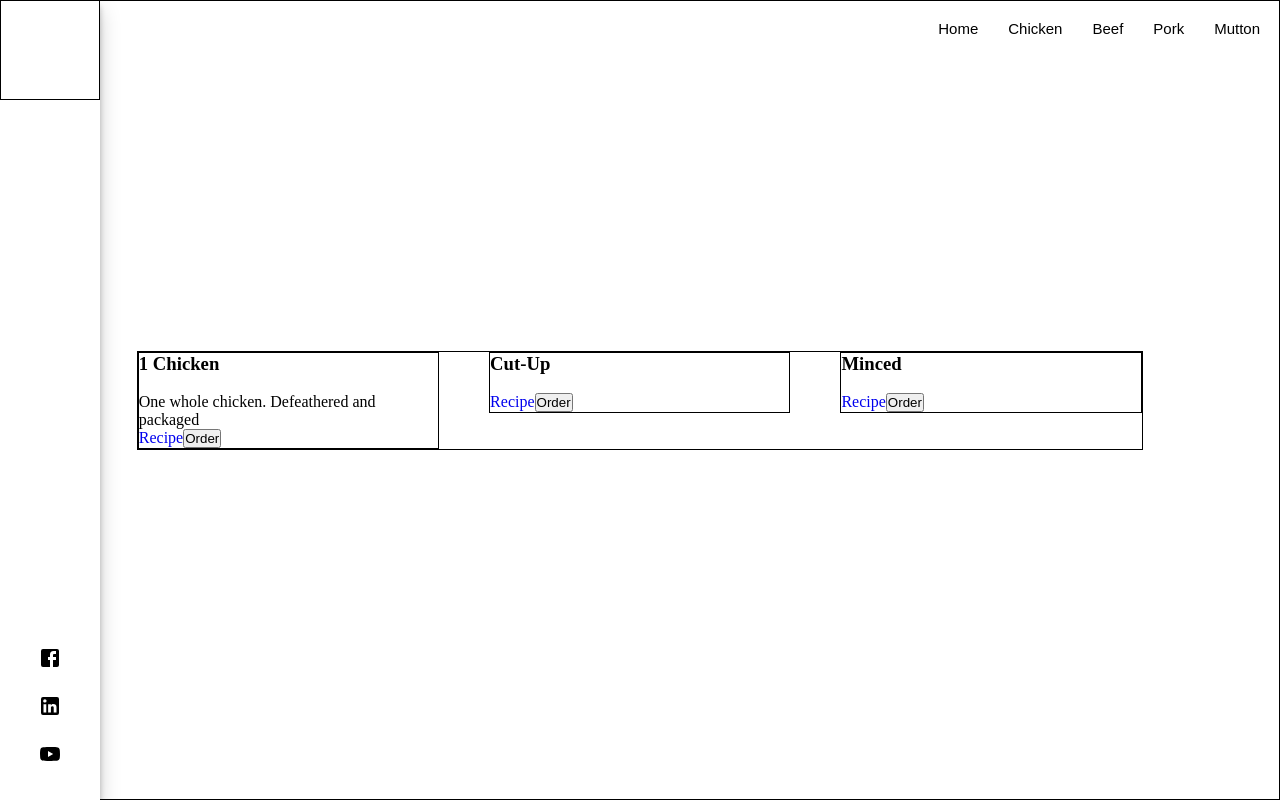
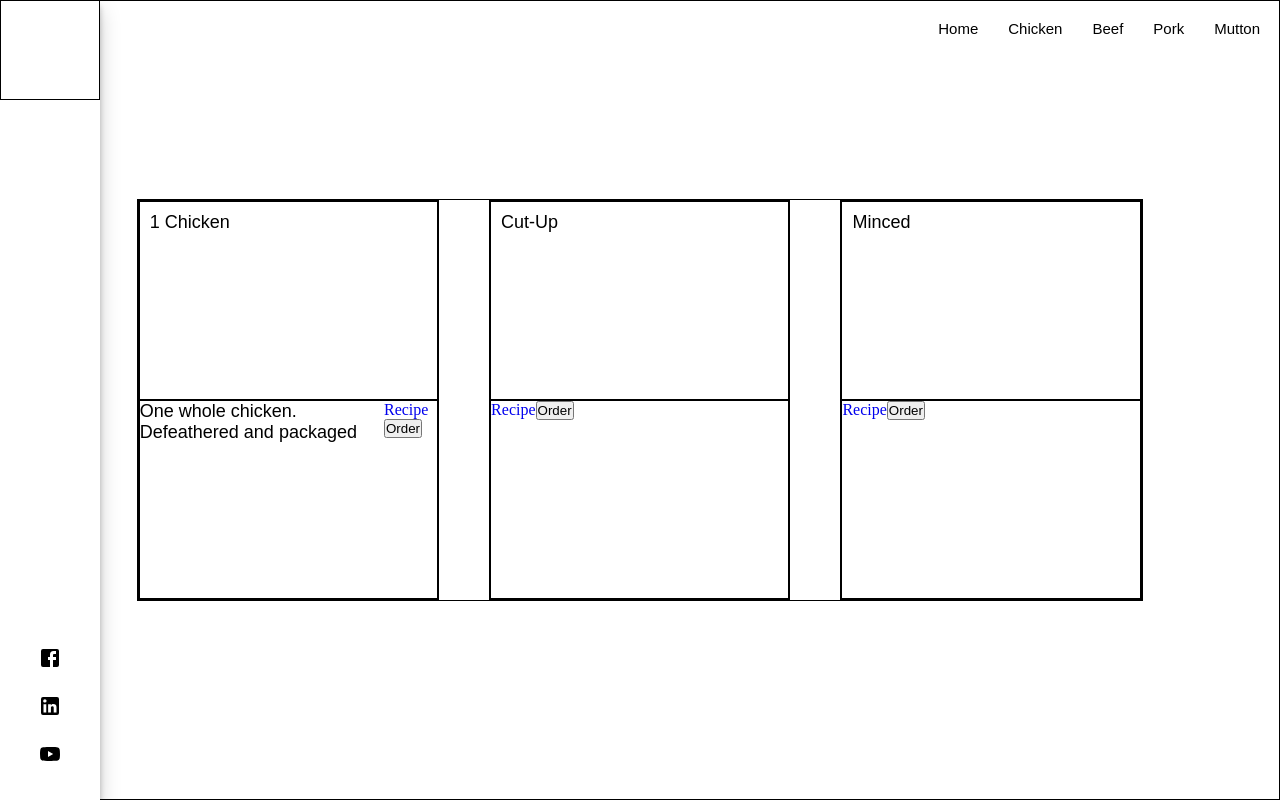
Before and after one commit to Dev-Rook/meat-shop, a React (Create React App) app: page / in a window 1280 px wide. Built offline with nearby package versions, Linux system fonts and the light colour scheme.

Commit message:
Basic card styling applied

```diff
--- a/src/Components/Racks/Poultry/Styles/Poultry.module.css
+++ b/src/Components/Racks/Poultry/Styles/Poultry.module.css
@@ -1,10 +1,56 @@
 .Swiper {
   border: 1px solid black;
   display: flex;
+  padding: 10px;
   margin: auto;
   margin-right: 0px;
   width: 80%;
 }
 .Swiper .Slide {
   border: 1px solid black;
+  padding: 5px;
+  border: 1px solid black;
+  display: flex;
+  flex-direction: column;
+  position: relative;
+  justify-content: center;
+  align-items: center;
+  padding: 5px;
+  gap: 20px;
+  height: 400px;
+  width: 300px;
+}
+.Swiper .Slide .Display_Image_Container {
+  border: 1px solid black;
+  display: flex;
+  position: absolute;
+  top: 0;
+  left: 0;
+  width: 100%;
+  height: 50%;
+}
+.Swiper .Slide .Display_Image_Container .Card_Title {
+  position: absolute;
+  top: 10px;
+  left: 10px;
+  color: black;
+  font-family: sans-serif;
+  font-size: 18px;
+  font-weight: 400;
+  z-index: 10;
+}
+.Swiper .Slide .Card_Details {
+  border: 1px solid black;
+  display: flex;
+  position: absolute;
+  bottom: 0;
+  left: 0;
+  width: 100%;
+  height: 50%;
+}
+.Swiper .Slide .Card_Details .Description {
+  color: black;
+  font-family: sans-serif;
+  font-size: 18px;
+  font-weight: 400;
 }/*# sourceMappingURL=Poultry.module.css.map */
--- a/src/Components/Racks/Poultry/Styles/Poultry.module.scss
+++ b/src/Components/Racks/Poultry/Styles/Poultry.module.scss
@@ -1,6 +1,8 @@
 .Swiper {
   border: 1px solid black;
   display: flex;
+
+  padding: 10px;
 
   margin: auto;
   margin-right: 0px;
@@ -8,36 +10,70 @@
 
   .Slide {
     border: 1px solid black;
+    padding: 5px;
+
+    border: 1px solid black;
+
+    display: flex;
+    flex-direction: column;
+
+    position: relative;
+
+    justify-content: center;
+    align-items: center;
+
+    padding: 5px;
+    gap: 20px;
+
+    height: 400px;
+    width: 300px;
+
+    .Display_Image_Container {
+      border: 1px solid black;
+
+      display: flex;
+
+      position: absolute;
+      top: 0;
+      left: 0;
+
+      width: 100%;
+      height: 50%;
+
+      .Card_Title {
+        position: absolute;
+        top: 10px;
+        left: 10px;
+
+        color: black;
+        font-family: sans-serif;
+        font-size: 18px;
+        font-weight: 400;
+
+        z-index: 10;
+      }
+    }
+
+    .Card_Details {
+      border: 1px solid black;
+
+      display: flex;
+
+      position: absolute;
+      bottom: 0;
+      left: 0;
+
+      width: 100%;
+      height: 50%;
+      .Description {
+        color: black;
+        font-family: sans-serif;
+        font-size: 18px;
+        font-weight: 400;
+      }
+    }
   }
 }
-
-
-
-
-
-
-
-
-
-
-
-
-
-
-
-
-
-
-
-
-
-
-
-
-
-
-
-
 
 // .Title {
 //     color: black;
```
Also changed, not shown: 1 other file (tests, documents, lock files or other folders).
